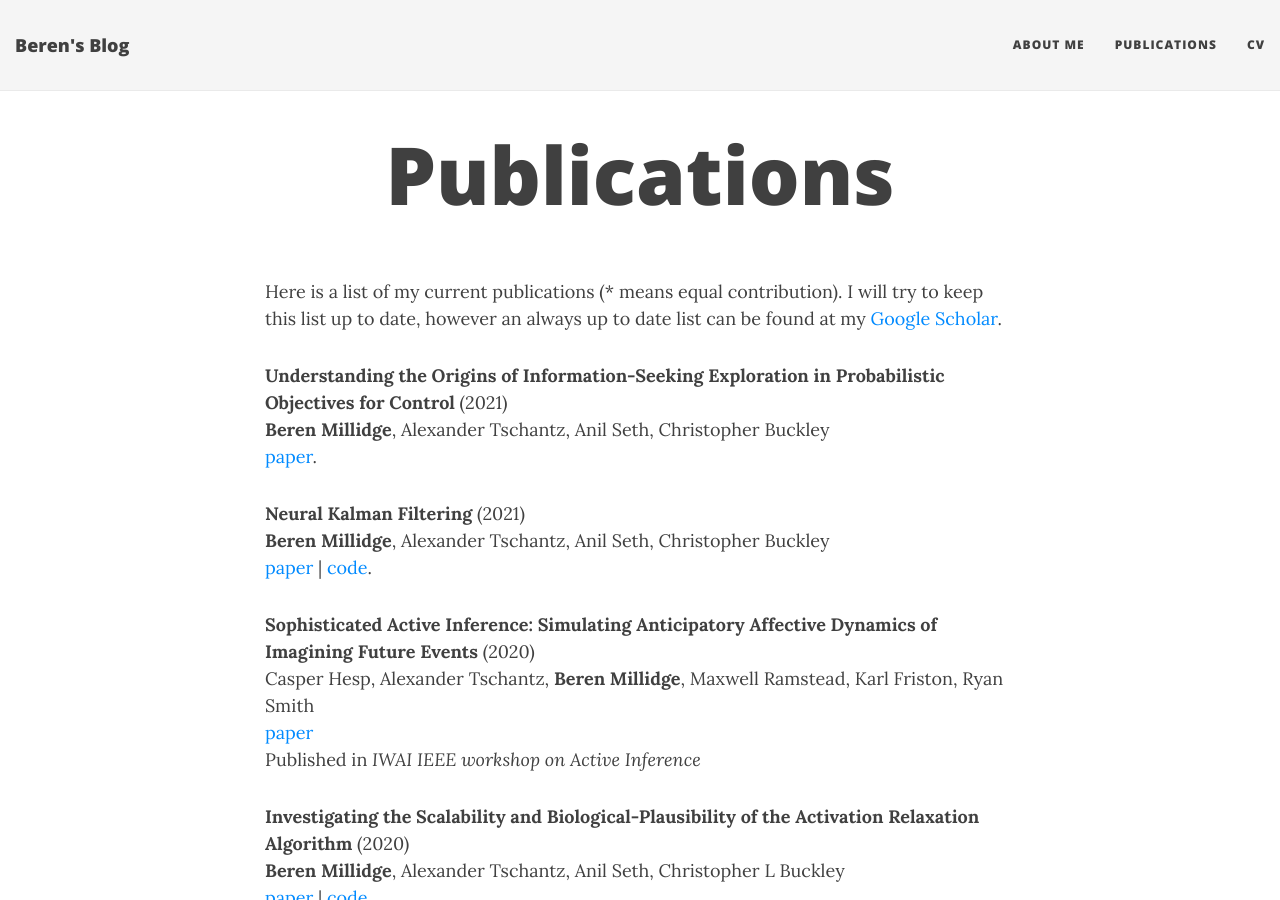
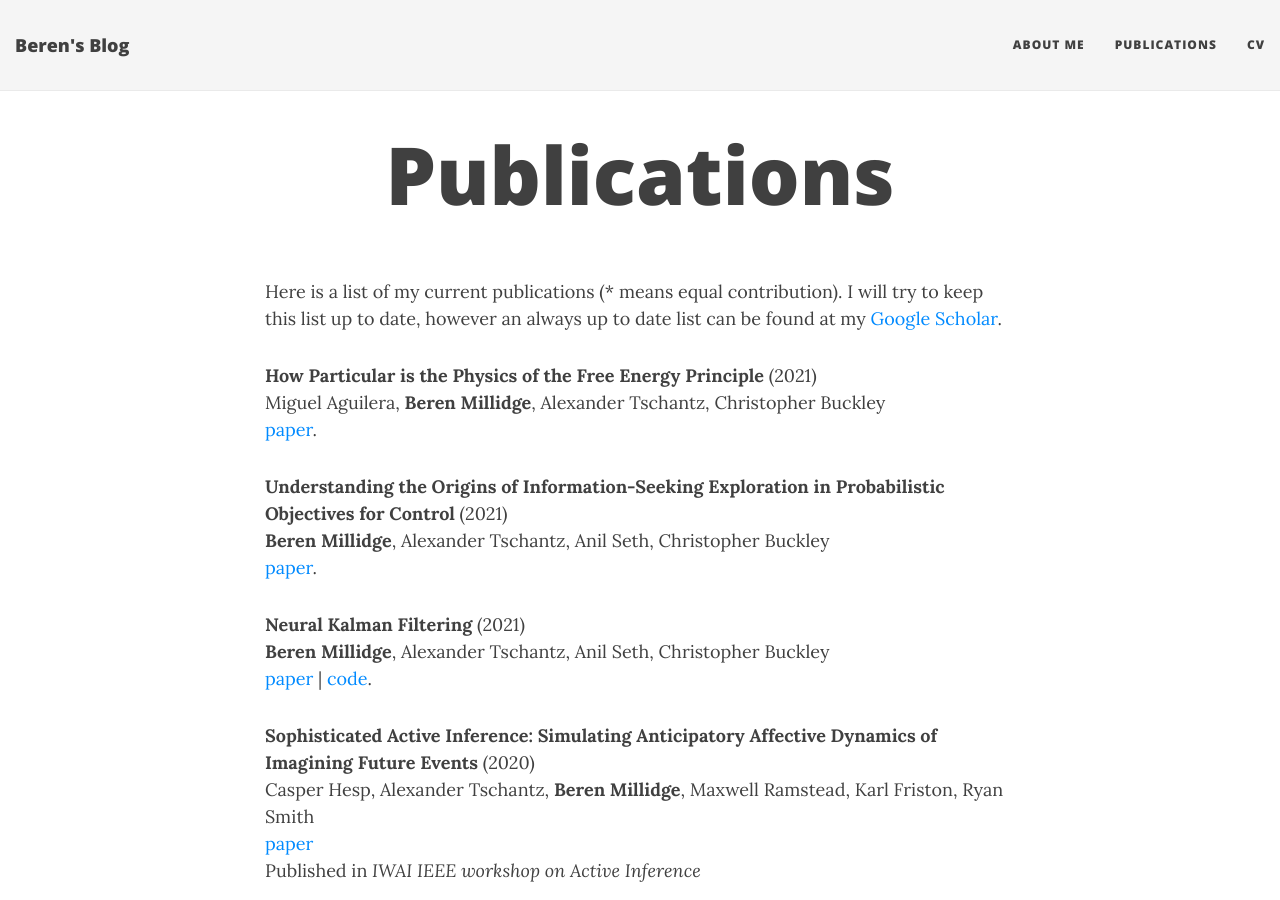
Before and after one commit to BerenMillidge/BerenMillidge.github.io, a Jekyll site: the page built from publications.md, in a window 1280 px wide and 900 px high. Built offline with Jekyll 4.4.1, drawn with Linux system fonts in a browser that asks for light colours; nearby versions of some CDN libraries.

Commit message:
add how particular paper to publication list

```diff
--- a/publications.md
+++ b/publications.md
@@ -5,6 +5,7 @@ title: Publications
 
 Here is a list of my current publications (* means equal contribution). I will try to keep this list up to date, however an always up to date list can be found at my [Google Scholar](https://scholar.google.com/citations?user=3GGkFTkAAAAJ&hl=en&oi=ao).
 
+**How Particular is the Physics of the Free Energy Principle** (2021) <br /> Miguel Aguilera, **Beren Millidge**, Alexander Tschantz, Christopher Buckley <br /> [paper](https://arxiv.org/pdf/2105.11203.pdf).
 
 **Understanding the Origins of Information-Seeking Exploration in Probabilistic Objectives for Control** (2021) <br /> **Beren Millidge**, Alexander Tschantz, Anil Seth, Christopher Buckley <br/> [paper](https://arxiv.org/pdf/2103.06859.pdf).
 
```
